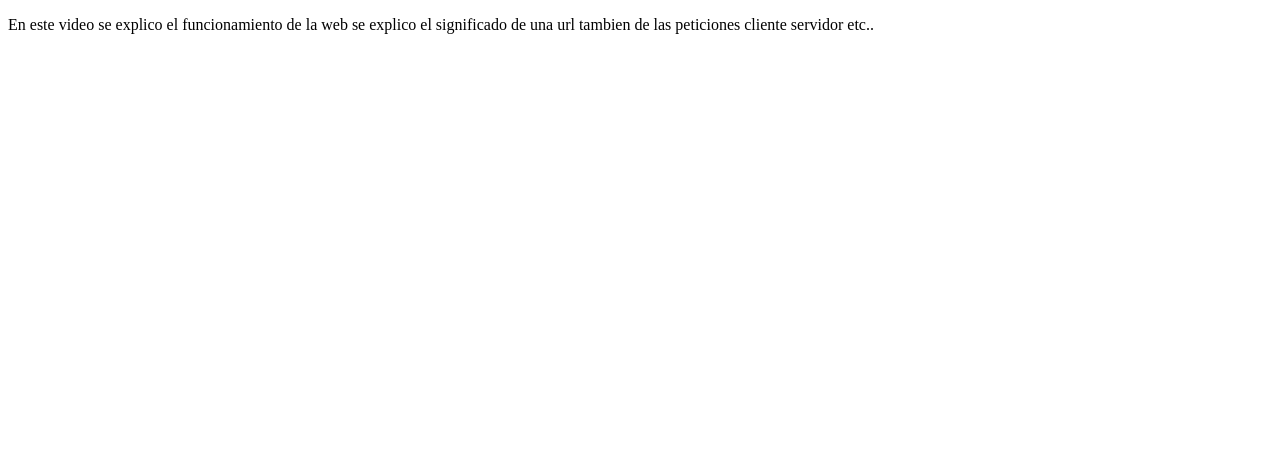
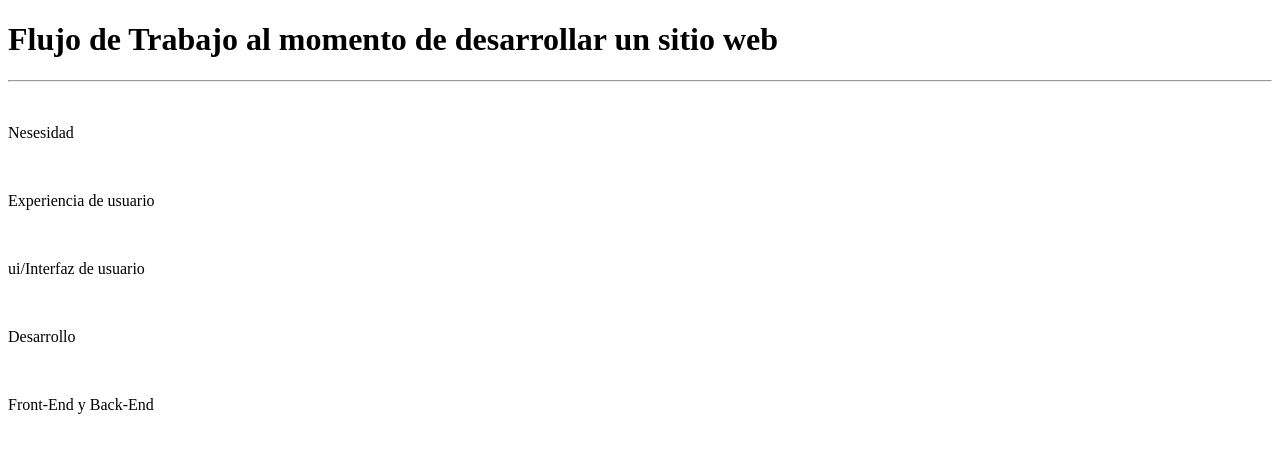
Before and after one commit to AramBoiso/HTML-CSS, a plain HTML site: page index.html in a window 1280 px wide. Drawn offline with Linux system fonts and the light colour scheme.

Commit message:
Fundamentos: Flujo de Trabajo

```diff
--- a/index.html
+++ b/index.html
@@ -2,14 +2,22 @@
 <html lang="en">
 <head>
     <meta charset="UTF-8">
-    <title>Fundamentos ¿Como funciona la web? </title>
+    <title>Fundamentos: Flujo de Trabajo </title>
 </head>
 <body>
 
-    <p>
-      En este video se explico el funcionamiento de la web
-      se explico el significado de una url tambien de las peticiones cliente servidor etc..
-    </p>
+    <h1>Flujo de Trabajo al momento de desarrollar un sitio web</h1>
+    <hr>
+    <br>
+    <p>Nesesidad</p>
+    <br>
+    <p>Experiencia de usuario</p>
+    <br>
+    <p>ui/Interfaz de usuario</p>
+    <br>
+    <p>Desarrollo</p>
+    <br>
+    <p>Front-End y Back-End</p>
 
 </body>
 </html>
```
